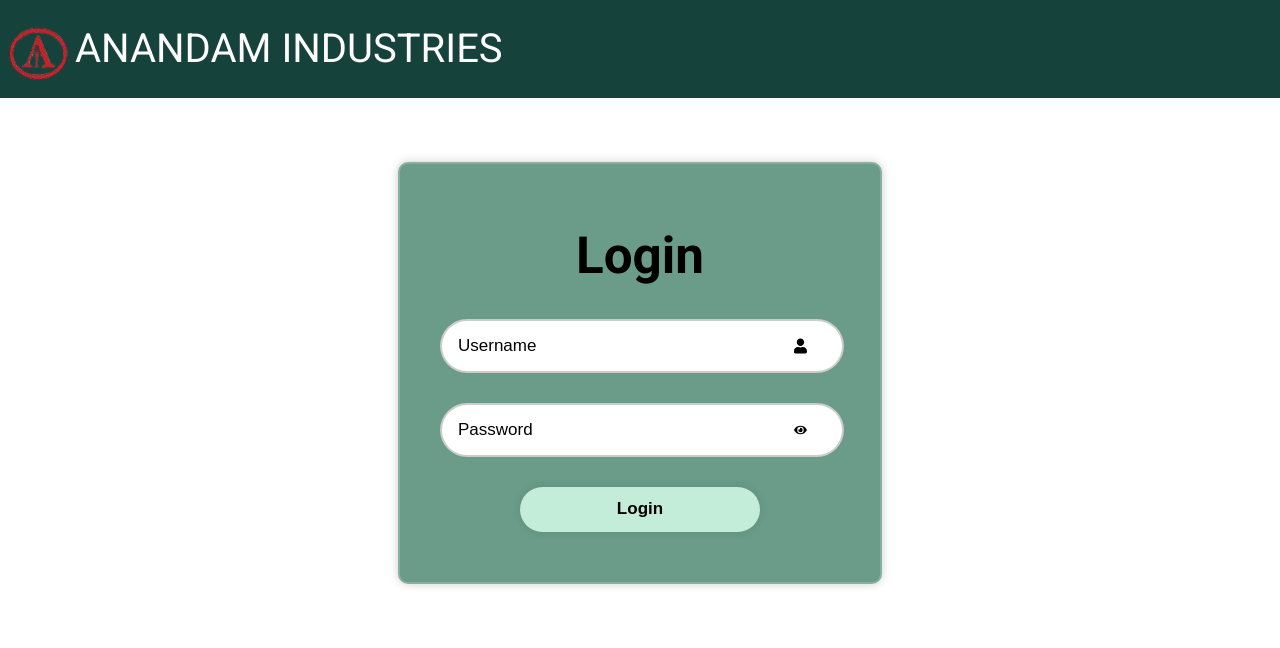
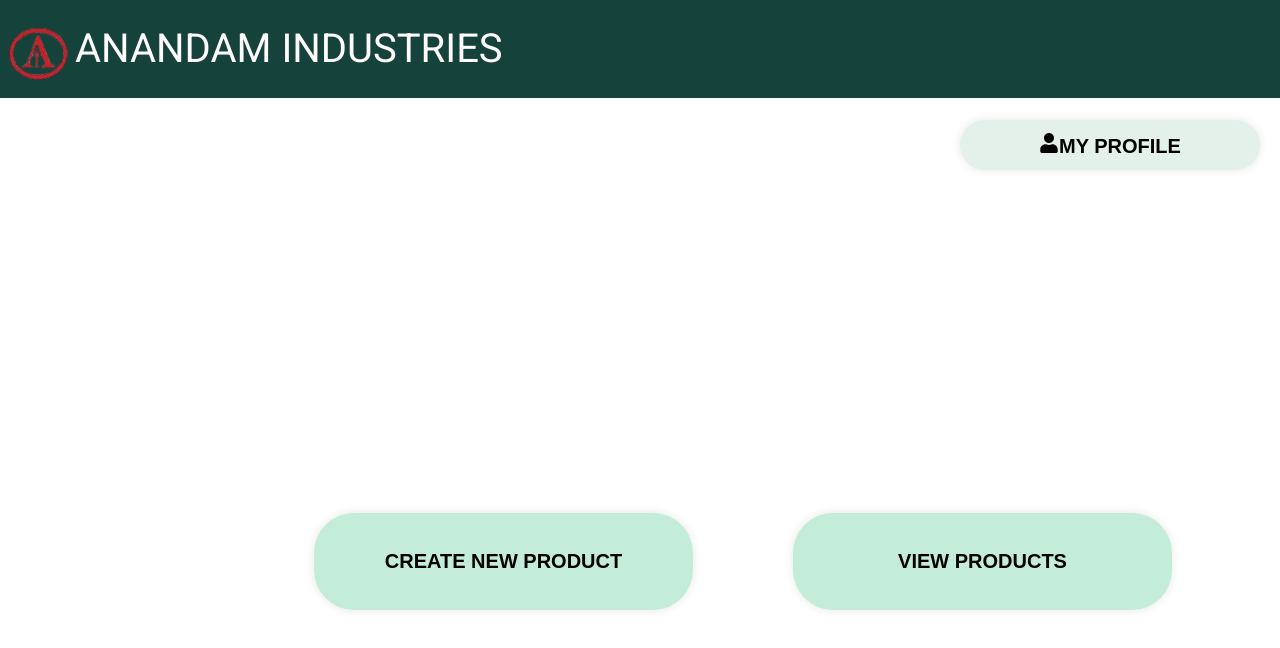
Before and after one commit to Mithun-04/Innovation_Practices, a React (Vite) app in the folder react-app/: page /home in a window 1280 px wide. Shown: the top 648 px of the page. Built offline with nearby package versions, Linux system fonts and the light colour scheme.

Commit message:
second commit

```diff
--- a/react-app/package.json
+++ b/react-app/package.json
@@ -18,6 +18,7 @@
     "react": "^18.3.1",
     "react-dom": "^18.3.1",
     "react-icons": "^5.4.0",
+    "react-router-dom": "^7.1.3",
     "simplex-noise": "^4.0.3",
     "tailwind-merge": "^2.6.0"
   },
--- a/react-app/src/App.jsx
+++ b/react-app/src/App.jsx
@@ -1,17 +1,25 @@
-import LoginForm from './Components/LoginForm';
-import NavBar from './Components/NavBar';
-import './App.css';
+import { BrowserRouter as Router, Routes, Route } from "react-router-dom";
+import LoginForm from "./Components/LoginForm";
+import NavBar from "./Components/NavBar";
+import HomePage from "./Components/HomePage";
+import NewProd from "./Components/NewProd";
+import "./App.css";
 
 const App = () => {
   return (
-    <div className="app-container">
+    <Router>
+      <div className="app-container">
         <NavBar />
-        <div className='mid'>
-          <LoginForm className="login" />
+        <div className="mid">
+          <Routes>
+            <Route path="/" element={<LoginForm />} />
+            <Route path="/home" element={<HomePage />} />
+            <Route path="/newprod" element={<NewProd/>} />
+          </Routes>
         </div>
-
-    </div>
+      </div>
+    </Router>
   );
-}
+};
 
 export default App;
--- /dev/null
+++ b/react-app/src/Components/HomePage.css
@@ -0,0 +1,45 @@
+
+
+
+
+.home {
+    display: flex;
+    justify-content: center;
+    align-items: center;
+    height: 100vh;
+    flex-direction: row;
+    gap: 100px;
+    padding-left: 250px;
+    margin: auto 0;
+}
+
+.create, .view {
+    width: 379px;
+    height: 97px;
+    font-size: 20px;
+    border-radius: 40px;
+    background-color: #C4EDD9;
+    color: #000000;
+    border: none;
+    box-shadow: 0 0 10px rgba(0, 0, 0, 0.1);
+    cursor: pointer;
+    font-weight: 700;
+    text-align: center;
+}
+
+.profile {
+    width: 300px;
+    height: 50px;
+    font-size: 20px;
+    border-radius: 40px;
+    background-color: #e4f0ea;
+    color: #000000;
+    border: none;
+    box-shadow: 0 0 10px rgba(0, 0, 0, 0.1);
+    cursor: pointer;
+    font-weight: 700;
+    text-align: center;
+    position: absolute;
+    top: 120px;
+    right: 20px;
+}
--- /dev/null
+++ b/react-app/src/Components/HomePage.jsx
@@ -0,0 +1,31 @@
+
+import './HomePage.css';
+import { FaUser} from "react-icons/fa";
+import { useNavigate } from "react-router-dom";
+
+
+function HomePage() {
+
+  const navigate = useNavigate();
+  return (
+    <div>
+      <div className="home">
+          <button className="create" onClick={() => navigate("/newprod")}>
+              CREATE NEW PRODUCT
+          </button>
+
+          <button className="view">
+              VIEW PRODUCTS
+          </button>
+      </div>
+      <div>
+          <button className='profile'>
+              <FaUser className="icon" />
+              MY PROFILE
+          </button>
+      </div>
+    </div>
+  );
+}
+
+export default HomePage;
--- a/react-app/src/Components/LoginForm.jsx
+++ b/react-app/src/Components/LoginForm.jsx
@@ -1,28 +1,31 @@
-
-import "./LoginForm.css"
-import { FaUser , FaEye} from "react-icons/fa";
+import "./LoginForm.css";
+import { FaUser, FaEye } from "react-icons/fa";
+import { useNavigate } from "react-router-dom";
 
 const LoginForm = () => {
+  const navigate = useNavigate();
+
+  const handleLogin = (e) => {
+    e.preventDefault();
+    navigate("/home"); // Redirects to Page2 after login
+  };
+
   return (
     <div className="wrapper">
-        <form action="">
-            <h1>
-                Login
-            </h1>
-            <div className="input-box">
-                <input type="text" placeholder='Username' />
-                <FaUser className='icon' />
-            </div>
-            <div className="input-box">
-                <input type="password" placeholder='Password' />
-                <FaEye  className='icon' />
-             </div>
-            <button>
-                Login
-            </button>
-        </form>
+      <form onSubmit={handleLogin}>
+        <h1>Login</h1>
+        <div className="input-box">
+          <input type="text" placeholder="Username" required />
+          <FaUser className="icon" />
+        </div>
+        <div className="input-box">
+          <input type="password" placeholder="Password" required />
+          <FaEye className="icon" />
+        </div>
+        <button type="submit">Login</button>
+      </form>
     </div>
-  )
-}
+  );
+};
 
-export default LoginForm
+export default LoginForm;
--- /dev/null
+++ b/react-app/src/Components/NewProd.jsx
@@ -0,0 +1,11 @@
+
+
+function NewProd() {
+  return (
+    <div>
+      <h1>New Product</h1>
+    </div>
+  );
+}
+
+export default NewProd;
```
Also changed, not shown: react-app/src/Components/NewProd.css (added), 1 other file (tests, documents, lock files or other folders).
